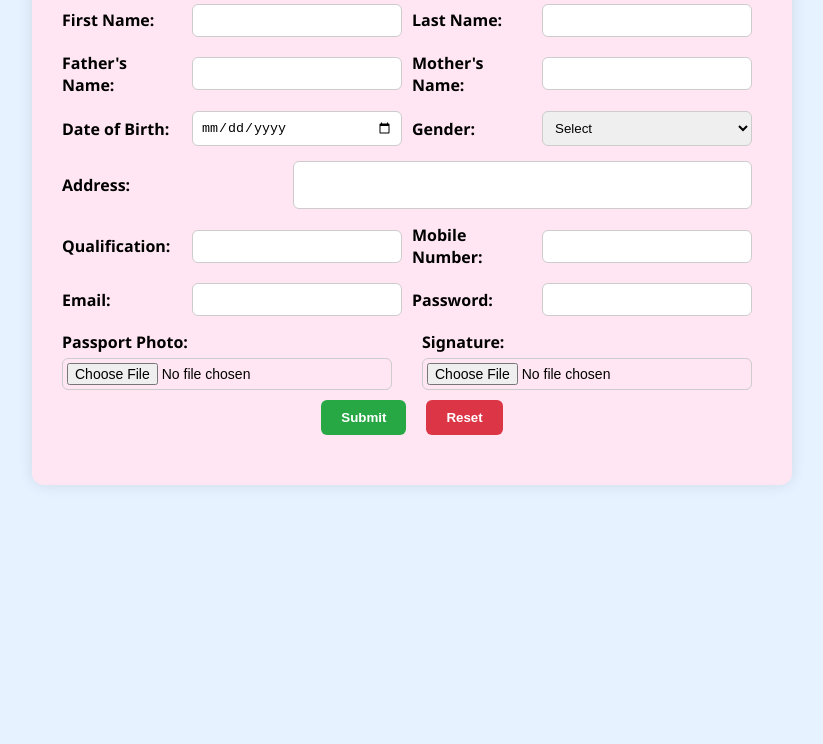
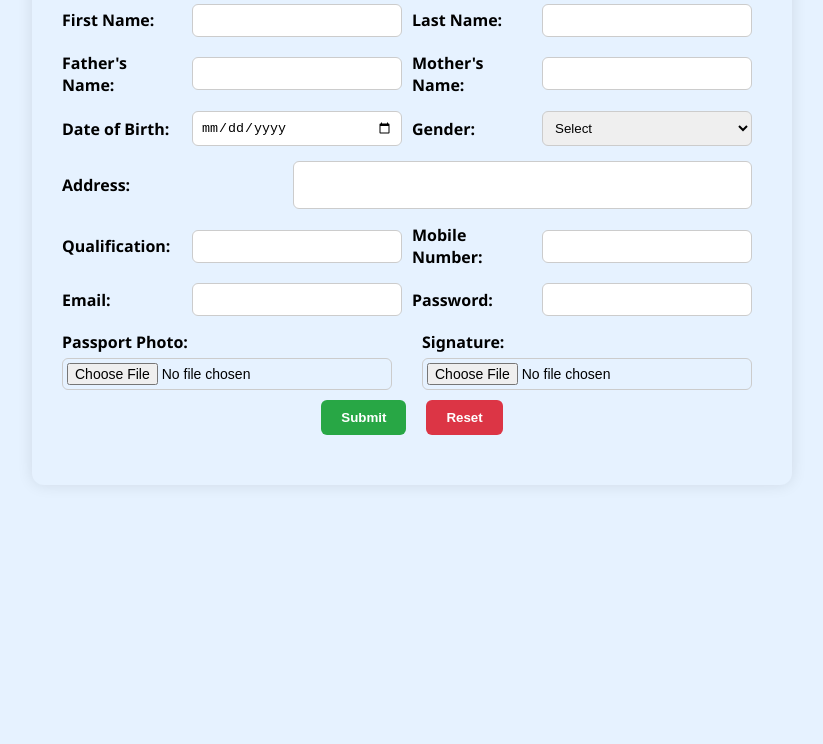
Before and after one commit to sjaffer-cse235a0507/DevOps, a plain HTML site: page index.html in a window 1280 px wide. Shown: the part 132-876 px from the top of the page, without its empty margins (228-1051 px from the left). Drawn offline with Linux system fonts and the light colour scheme.

Commit message:
Update style.css

```diff
--- a/style.css
+++ b/style.css
@@ -9,7 +9,7 @@ body {
 }
 
 .form-container {
-  background: #ffe6f2;
+  background: #e6f2ff;
   padding: 25px 30px;
   border-radius: 12px;
   box-shadow: 0 0 15px rgba(0,0,0,0.1);
```
